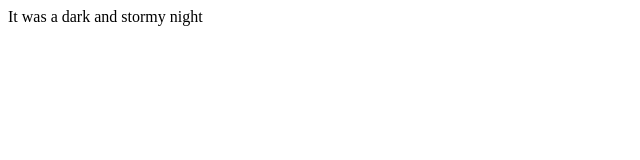
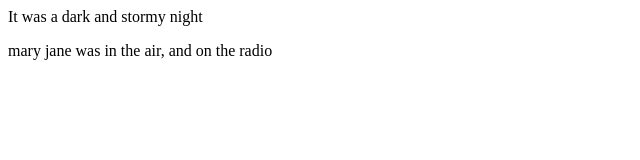
Before and after one commit to Greg919617/-repo-, a plain HTML site: page index.html in a window 1280 px wide. Shown: the whole page, without its empty margins (0-640 px from the left). Drawn offline with Linux system fonts and the light colour scheme.

Commit message:
added second line of story

```diff
--- a/index.html
+++ b/index.html
@@ -1,6 +1,9 @@
 <html>
 <body>
 <p> It was a dark and stormy night</P>
+
+    <p> mary jane was in the air, and on the radio </P>
+
 </body>
 
 
```
